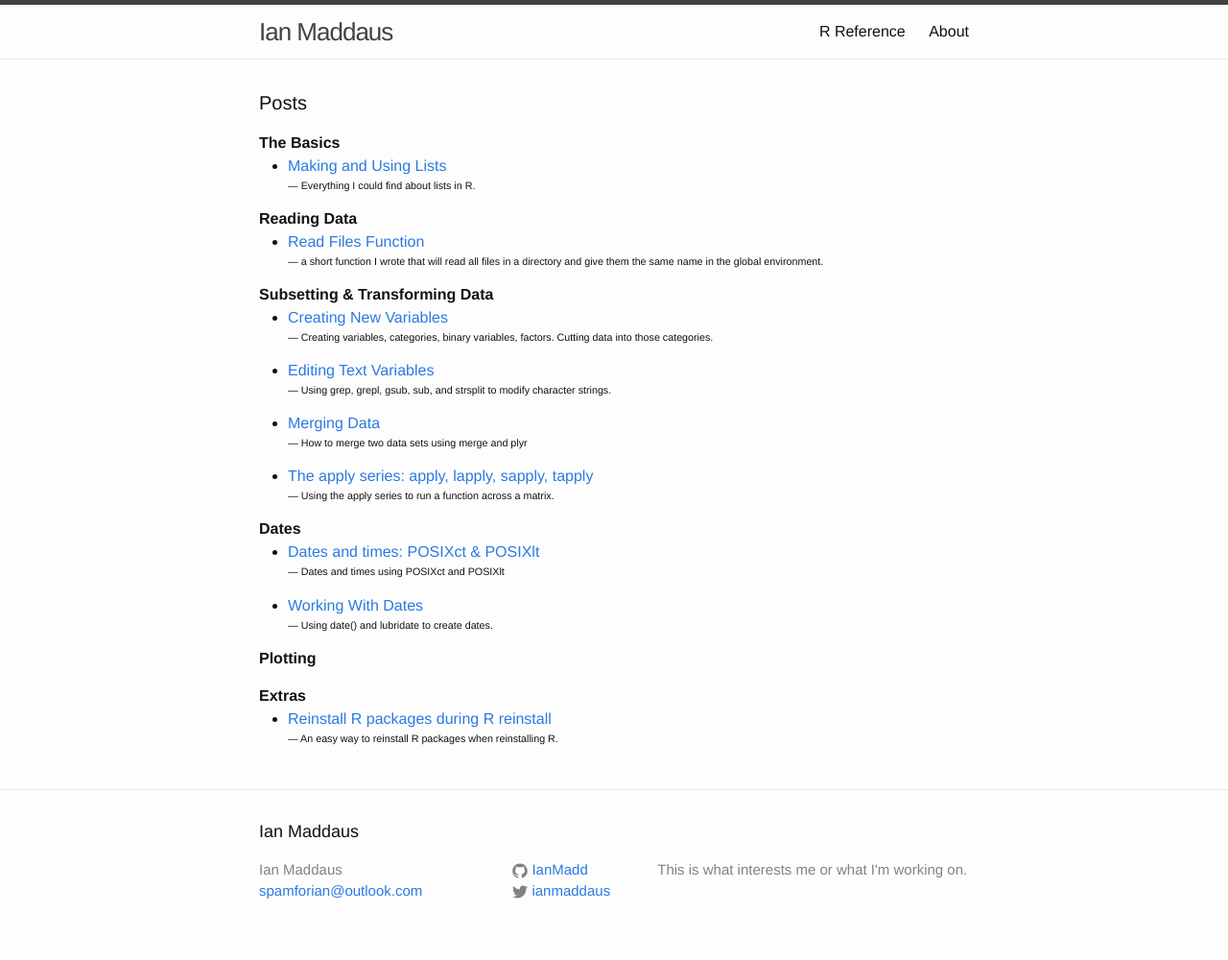
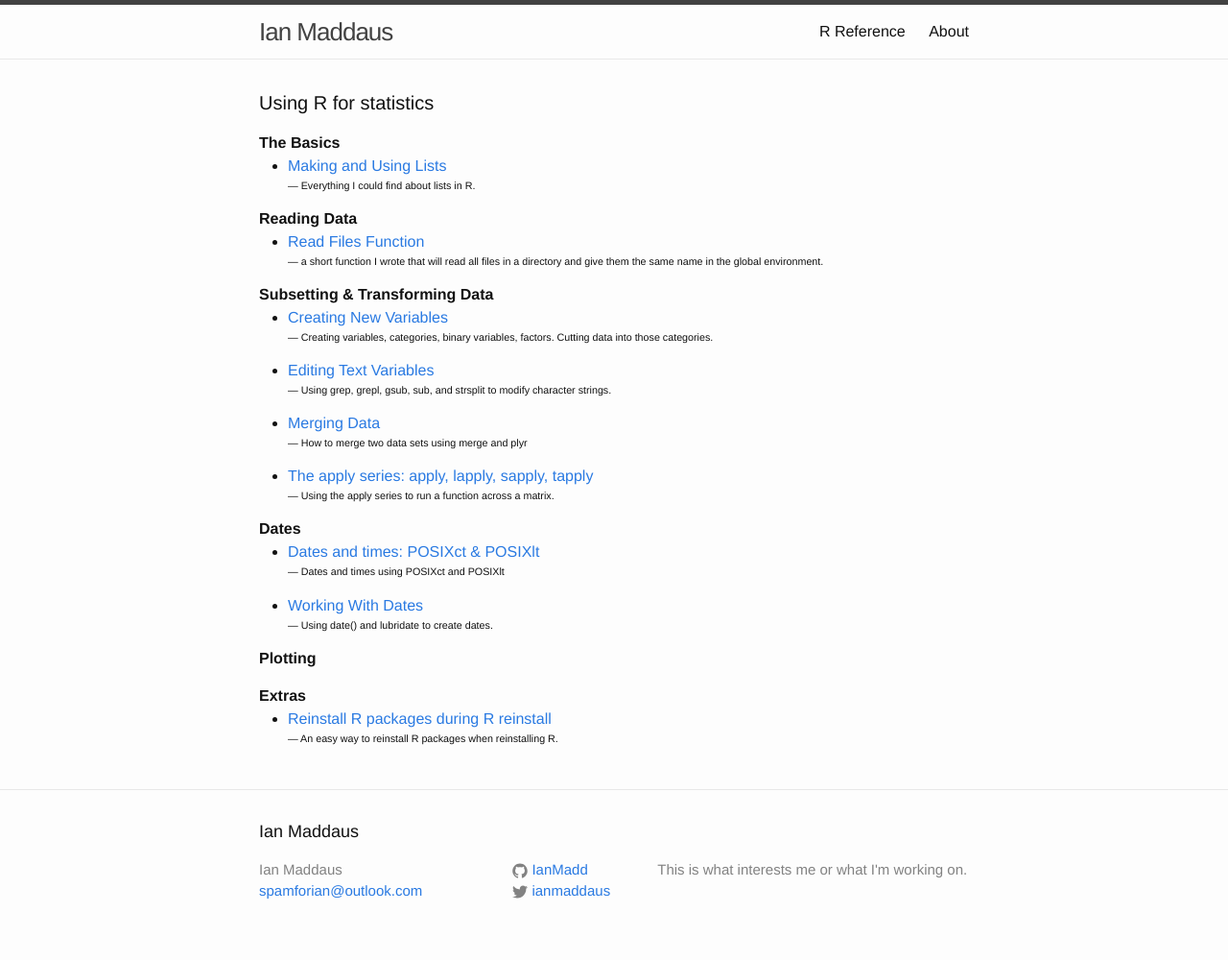
Before and after one commit to Ian-Ma/Ian-Ma.github.io, a Jekyll site: the page built from index.html, in a window 1280 px wide. Shown: the whole page at 96% size. Built offline with Jekyll 4.4.1, drawn with Linux system fonts in a browser that asks for light colours.

Commit message:
Update index.html
Remove posts entirely

```diff
--- a/index.html
+++ b/index.html
@@ -4,22 +4,8 @@
 
 <div class="home">
 
-  <h1 class="page-heading">Posts</h1>
+  <h1 class="page-heading">Using R for statistics</h1>
 
-  <ul class="post-list">
-    {% for post in site.posts %}
-      <li>
-        <span class="post-meta">{{ post.date | date: "%b %-d, %Y" }}</span>
-
-        <h2>
-          <a class="post-link" href="{{ post.url | prepend: site.baseurl }}">{{ post.title }}</a>
-        </h2>
-        <h5>
-        	{{post.excerpt}}
-        </h5>
-      </li>
-    {% endfor %}
-  </ul>
 
 
 	{% for cat in site.category-list %}
```
